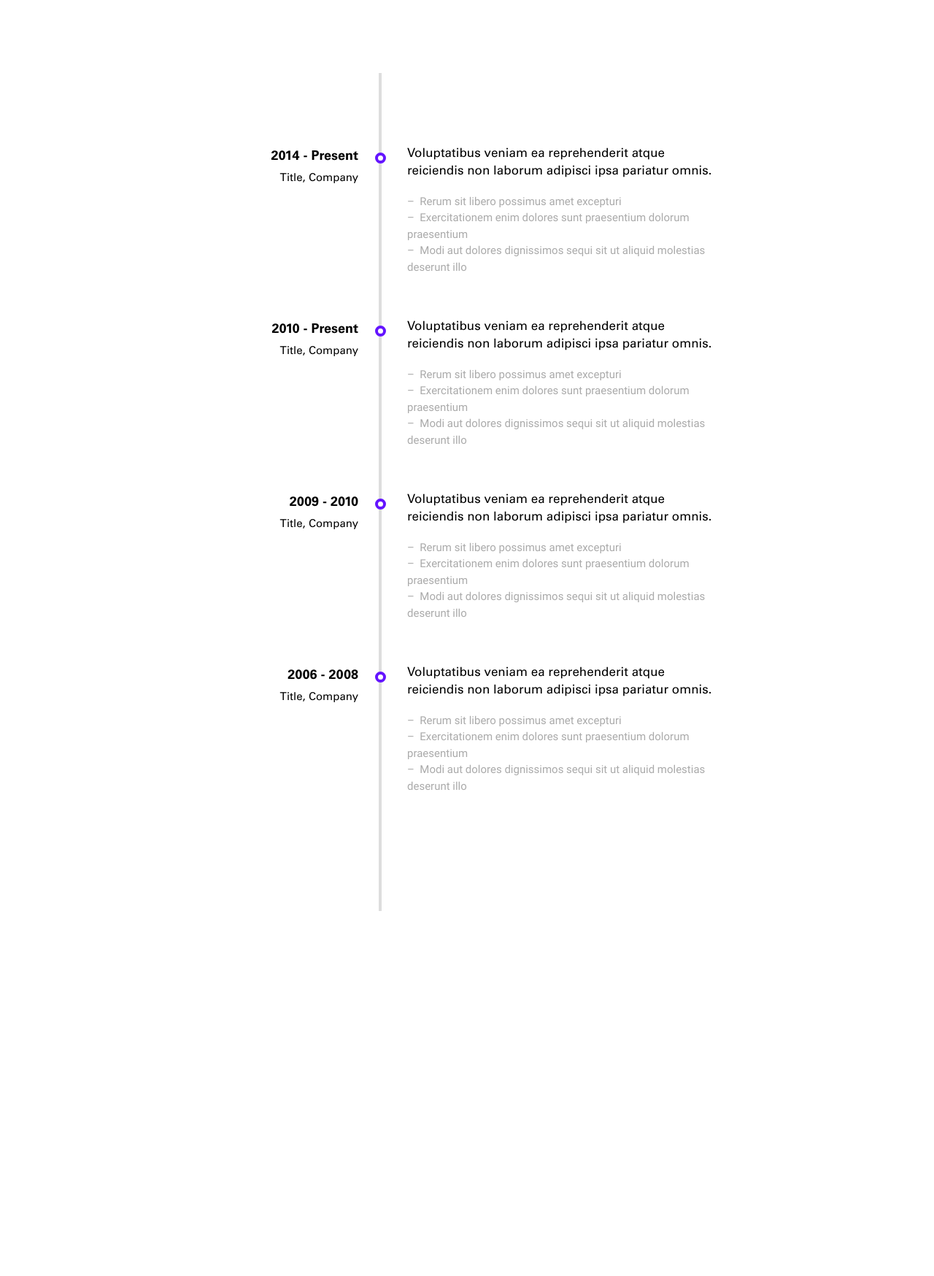
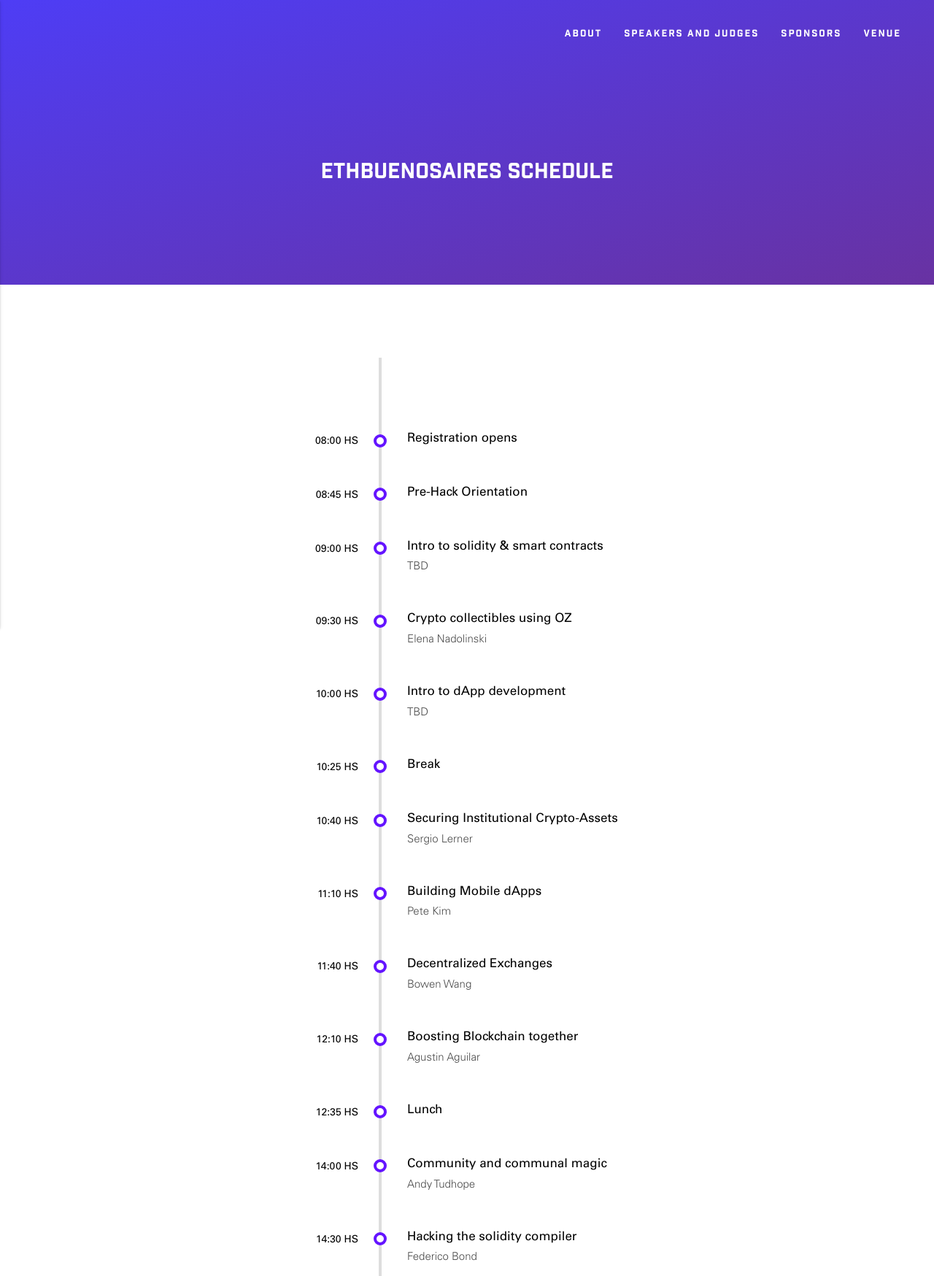
Before and after one commit to ethbuenosaires/website, a plain HTML site: page schedule/index.html in a window 1280 px wide. Shown: the top 1748 px of the page at 73% size. Before the commit the page ends 1348 px from the top, so only its background shows below. Drawn offline with nearby package versions, Linux system fonts and the light colour scheme; files that its build step writes are made by us from their sources.

Commit message:
friday schedule

```diff
--- a/css/schedule.css
+++ b/css/schedule.css
@@ -1,4 +1,14 @@
 @charset "UTF-8";
+#principal-schedule {
+  background: linear-gradient(to bottom right, #4E3DF5 , #6832A2);
+  height: auto;
+  color: white;
+  padding: 0;
+  margin: 0;
+}
+#principal-schedule h2{
+  color: white !important;
+}
 .timeline-section {
   display: flex;
   align-items: center;
@@ -55,18 +65,19 @@
 .entry .title:before {
   content: '';
   position: absolute;
-  width: 15px;
-  height: 15px;
+  width: 18px;
+  height: 18px;
   border: 4px solid #6414FF;
   background-color: #fff;
   border-radius: 100%;
   top: 15%;
-  right: -8px;
+  right: -9px;
   z-index: 99;
 }
 .entry .title h3 {
   margin: 0;
-  font-size: 120%;
+  font-family: 'Univers-Roman';
+  font-size: 14px;
 }
 .entry .title p {
   margin: 0;
@@ -80,6 +91,7 @@
 }
 .entry .body p {
   line-height: 1.4em;
+  margin-bottom: 5px;
 }
 .entry .body p:first-child {
   margin-top: 0;
--- a/css/style.css
+++ b/css/style.css
@@ -210,7 +210,7 @@
   line-height: 20px;
 }
 
-.speakers-subtitle {
+.speakers-subtitle, .subtitle {
   margin-top: 5px;
   font-family: 'Univers-Light';
   color: #484848;
--- a/schedule/index.html
+++ b/schedule/index.html
@@ -60,62 +60,243 @@
     <link rel="stylesheet" href="font-awesome/css/font-awesome.min.css">
   </head>
   <body>
+    <section id="principal-schedule">
+      <nav>
+        <div class="nav-wrapper">
+          <a href="#" data-activates="mobile-nav" class="button-collapse"><i class="fa fa-bars" aria-hidden="true"></i></a>
+          <ul class="right hide-on-med-and-down">
+            <li><a class="menu-text" href="#about">ABOUT</a></li>
+            <li><a class="menu-text" href="#speakers-and-judges">SPEAKERS AND JUDGES</a></li>
+            <li><a class="menu-text" href="#sponsors">SPONSORS</a></li>
+            <li><a class="menu-text" href="#venue">VENUE</a></li>
+            <!-- <li><a class="menu-text" href="#faq">FAQ</a></li> -->
+          </ul>
+          <ul class="side-nav" id="mobile-nav">
+            <li><a class="sidenav-close close-link" href="#!">X</a></li>
+            <li class="valign-wrapper"><a class="menu-text sidenav-close" href="#about">ABOUT</a></li>
+            <li class="valign-wrapper"><a class="menu-text sidenav-close" href="#speakers-and-judges">SPEAKERS AND JUDGES</a></li>
+            <li class="valign-wrapper"><a class="menu-text sidenav-close" href="#sponsors">SPONSORS</a></li>
+            <li class="valign-wrapper"><a class="menu-text sidenav-close" href="#venue">VENUE</a></li>
+            <!-- <li class="valign-wrapper"><a class="menu-text sidenav-close" href="#faq">FAQ</a></li> -->
+          </ul>
+        </div>
+      </nav>
+      <section>
+        <div class="row">
+          <div class="col s12 offset-s0 m10 offset-m1 l8 offset-l2">
+            <h2>ETHBuenosAires SCHEDULE</h2>
+          </div>
+        </div>
+      </section>
+    </section>
     <section id="timeline-section">
       <div class="timeline">
         <div class="entry">
           <div class="title">
-            <h3>2014 - Present</h3>
-            <p>Title, Company</p>
+            <h3>08:00 HS</h3>
           </div>
           <div class="body">
-            <p>Voluptatibus veniam ea reprehenderit atque reiciendis non laborum adipisci ipsa pariatur omnis.</p>
-            <ul>
-              <li>Rerum sit libero possimus amet excepturi</li>
-              <li>Exercitationem enim dolores sunt praesentium dolorum praesentium</li>
-              <li>Modi aut dolores dignissimos sequi sit ut aliquid molestias deserunt illo</li>
-            </ul>
+            <p>Registration opens</p>
           </div>
         </div>
         <div class="entry">
           <div class="title">
-            <h3>2010 - Present</h3>
-            <p>Title, Company</p>
+            <h3>08:45 HS</h3>
           </div>
           <div class="body">
-            <p>Voluptatibus veniam ea reprehenderit atque reiciendis non laborum adipisci ipsa pariatur omnis.</p>
-            <ul>
-              <li>Rerum sit libero possimus amet excepturi</li>
-              <li>Exercitationem enim dolores sunt praesentium dolorum praesentium</li>
-              <li>Modi aut dolores dignissimos sequi sit ut aliquid molestias deserunt illo</li>
-            </ul>
+            <p>Pre-Hack Orientation</p>
           </div>
         </div>
         <div class="entry">
           <div class="title">
-            <h3>2009 - 2010</h3>
-            <p>Title, Company</p>
+            <h3>09:00 HS</h3>
           </div>
           <div class="body">
-            <p>Voluptatibus veniam ea reprehenderit atque reiciendis non laborum adipisci ipsa pariatur omnis.</p>
-            <ul>
-              <li>Rerum sit libero possimus amet excepturi</li>
-              <li>Exercitationem enim dolores sunt praesentium dolorum praesentium</li>
-              <li>Modi aut dolores dignissimos sequi sit ut aliquid molestias deserunt illo</li>
-            </ul>
+            <p>Intro to solidity & smart contracts</p>
+            <p class="subtitle">TBD</p>
           </div>
         </div>
         <div class="entry">
           <div class="title">
-            <h3>2006 - 2008</h3>
-            <p>Title, Company</p>
+            <h3>09:30 HS</h3>
           </div>
           <div class="body">
-            <p>Voluptatibus veniam ea reprehenderit atque reiciendis non laborum adipisci ipsa pariatur omnis.</p>
-            <ul>
-              <li>Rerum sit libero possimus amet excepturi</li>
-              <li>Exercitationem enim dolores sunt praesentium dolorum praesentium</li>
-              <li>Modi aut dolores dignissimos sequi sit ut aliquid molestias deserunt illo</li>
-            </ul>
+            <p>Crypto collectibles using OZ</p>
+            <p class="subtitle">Elena Nadolinski</p>
+          </div>
+        </div>
+        <div class="entry">
+          <div class="title">
+            <h3>10:00 HS</h3>
+          </div>
+          <div class="body">
+            <p>Intro to dApp development</p>
+            <p class="subtitle">TBD</p>
+          </div>
+        </div>
+        <div class="entry">
+          <div class="title">
+            <h3>10:25 HS</h3>
+          </div>
+          <div class="body">
+            <p>Break</p>
+          </div>
+        </div>
+        <div class="entry">
+          <div class="title">
+            <h3>10:40 HS</h3>
+          </div>
+          <div class="body">
+            <p>Securing Institutional Crypto-Assets</p>
+            <p class="subtitle">Sergio Lerner</p>
+          </div>
+        </div>
+        <div class="entry">
+          <div class="title">
+            <h3>11:10 HS</h3>
+          </div>
+          <div class="body">
+            <p>Building Mobile dApps</p>
+            <p class="subtitle">Pete Kim</p>
+          </div>
+        </div>
+        <div class="entry">
+          <div class="title">
+            <h3>11:40 HS</h3>
+          </div>
+          <div class="body">
+            <p>Decentralized Exchanges</p>
+            <p class="subtitle">Bowen Wang</p>
+          </div>
+        </div>
+        <div class="entry">
+          <div class="title">
+            <h3>12:10 HS</h3>
+          </div>
+          <div class="body">
+            <p>Boosting Blockchain together</p>
+            <p class="subtitle">Agustin Aguilar</p>
+          </div>
+        </div>
+        <div class="entry">
+          <div class="title">
+            <h3>12:35 HS</h3>
+          </div>
+          <div class="body">
+            <p>Lunch</p>
+          </div>
+        </div>
+        <div class="entry">
+          <div class="title">
+            <h3>14:00 HS</h3>
+          </div>
+          <div class="body">
+            <p>Community and communal magic</p>
+            <p class="subtitle">Andy Tudhope</p>
+          </div>
+        </div>
+        <div class="entry">
+          <div class="title">
+            <h3>14:30 HS</h3>
+          </div>
+          <div class="body">
+            <p>Hacking the solidity compiler</p>
+            <p class="subtitle">Federico Bond</p>
+          </div>
+        </div>
+        <div class="entry">
+          <div class="title">
+            <h3>15:00 HS</h3>
+          </div>
+          <div class="body">
+            <p>Live Free and Dai Hard: How Maker built a more stable coin</p>
+            <p class="subtitle">Mariano Conti</p>
+          </div>
+        </div>
+        <div class="entry">
+          <div class="title">
+            <h3>15:25 HS</h3>
+          </div>
+          <div class="body">
+            <p>Break</p>
+          </div>
+        </div>
+        <div class="entry">
+          <div class="title">
+            <h3>15:55 HS</h3>
+          </div>
+          <div class="body">
+            <p>Scaling</p>
+            <p class="subtitle">Lane Rettig</p>
+          </div>
+        </div>
+        <div class="entry">
+          <div class="title">
+            <h3>16:20 HS</h3>
+          </div>
+          <div class="body">
+            <p>Layer 2</p>
+            <p class="subtitle">Liam Horne</p>
+          </div>
+        </div>
+        <div class="entry">
+          <div class="title">
+            <h3>16:55 HS</h3>
+          </div>
+          <div class="body">
+            <p>State Channels</p>
+            <p class="subtitle">Ameen</p>
+          </div>
+        </div>
+        <div class="entry">
+          <div class="title">
+            <h3>17:25 HS</h3>
+          </div>
+          <div class="body">
+            <p>Token curation markets</p>
+            <p class="subtitle">Simon de la Rouviere</p>
+          </div>
+        </div>
+        <div class="entry">
+          <div class="title">
+            <h3>17:55 HS</h3>
+          </div>
+          <div class="body">
+            <p>Upgradeability & infrastructure</p>
+            <p class="subtitle">Facundo Spagnuolo</p>
+          </div>
+        </div>
+        <div class="entry">
+          <div class="title">
+            <h3>18:25 HS</h3>
+          </div>
+          <div class="body">
+            <p>Governance and DAOs</p>
+            <p class="subtitle">TBD - Aragon</p>
+          </div>
+        </div>
+        <div class="entry">
+          <div class="title">
+            <h3>20:00 HS</h3>
+          </div>
+          <div class="body">
+            <p>Open Ceremony</p>
+          </div>
+        </div>
+        <div class="entry">
+          <div class="title">
+            <h3>22:00 HS</h3>
+          </div>
+          <div class="body">
+            <p>Team formation</p>
+          </div>
+        </div>
+        <div class="entry">
+          <div class="title">
+            <h3>22:00 HS</h3>
+          </div>
+          <div class="body">
+            <p>Hacking begins</p>
           </div>
         </div>
       </div>
```
